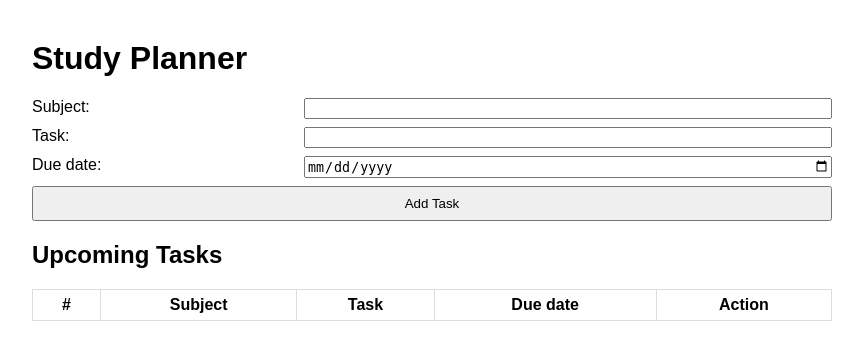
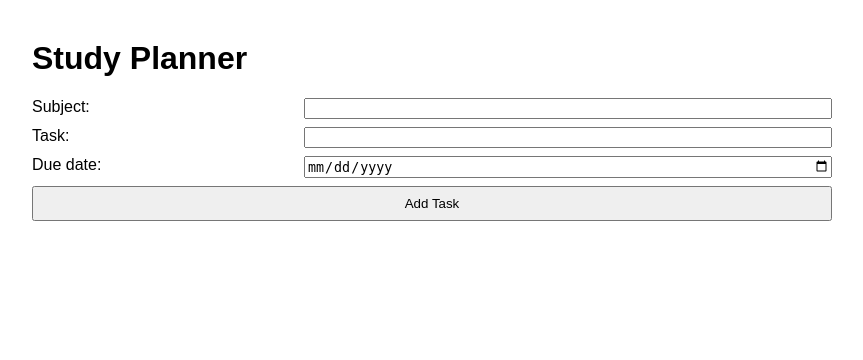
Before and after one commit to Jaycee161/12SOEN_MAJOR_PROJECT, a Flask app: page / in a window 1280 px wide. Shown: the top 360 px of the page, without its empty margins (208-1071 px from the left). Run offline with Flask 3, Linux system fonts and the light colour scheme; lists and menus that the app fills with data are empty.

Commit message:
removed the upcoming tasks section

```diff
--- a/study_planner/templates/index.html
+++ b/study_planner/templates/index.html
@@ -20,27 +20,5 @@
 
         <button type="submit">Add Task</button>
     </form>
-
-    <h2>Upcoming Tasks</h2>
-    <table>
-        <tr>
-            <th>#</th>
-            <th>Subject</th>
-            <th>Task</th>
-            <th>Due date</th>
-            <th>Action</th>
-        </tr>
-        {% for t in tasks %}
-        <tr>
-            <td>{{ loop.index0 }}</td>
-            <td>{{ t.subject }}</td>
-            <td>{{ t.task }}</td>
-            <td>{{ t.due_date }}</td>
-            <td>
-                <a href="{{ url_for('delete_task', task_id=loop.index0) }}">Delete</a>
-            </td>
-        </tr>
-        {% endfor %}
-    </table>
 </body>
 </html>
```
